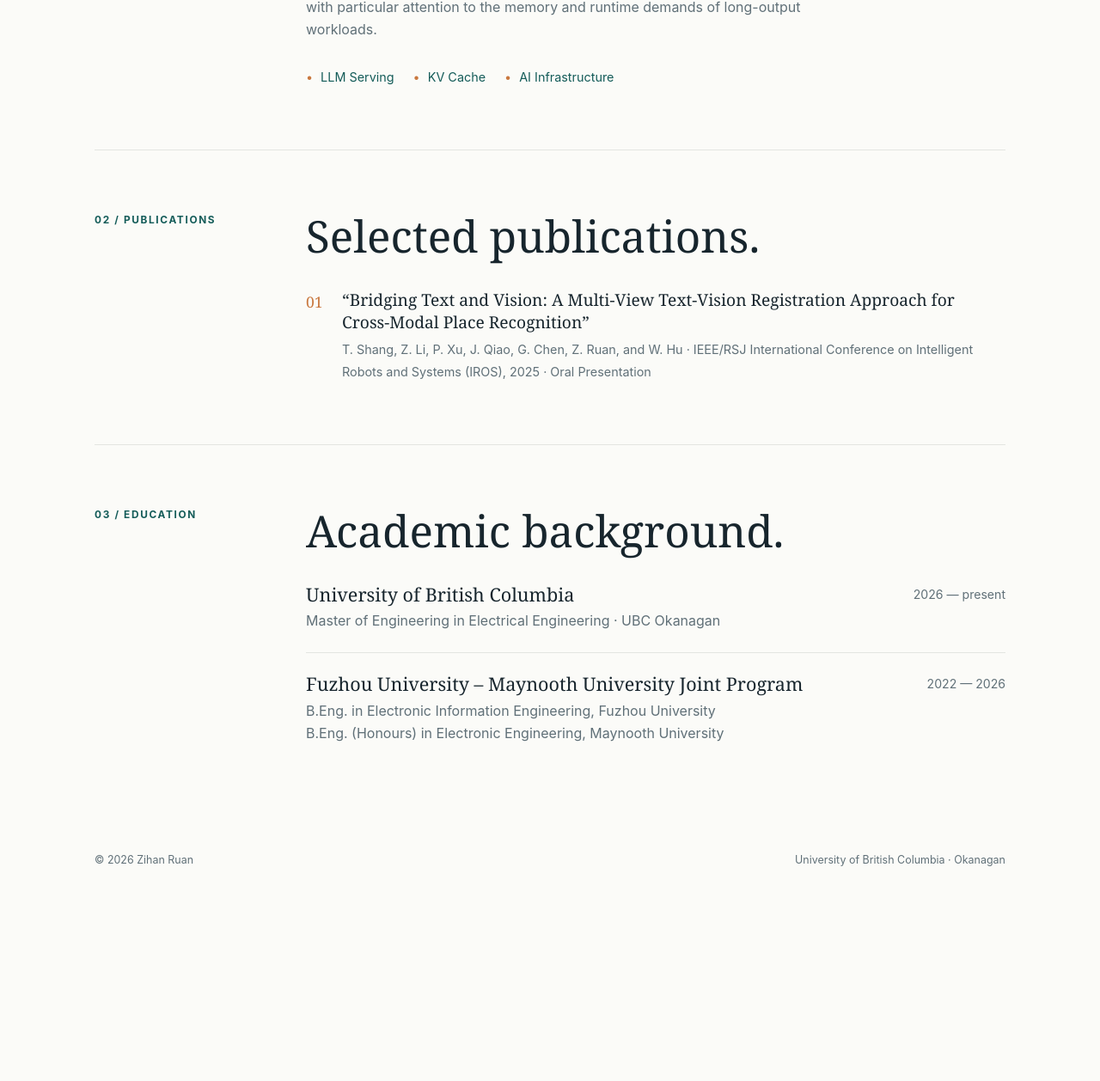
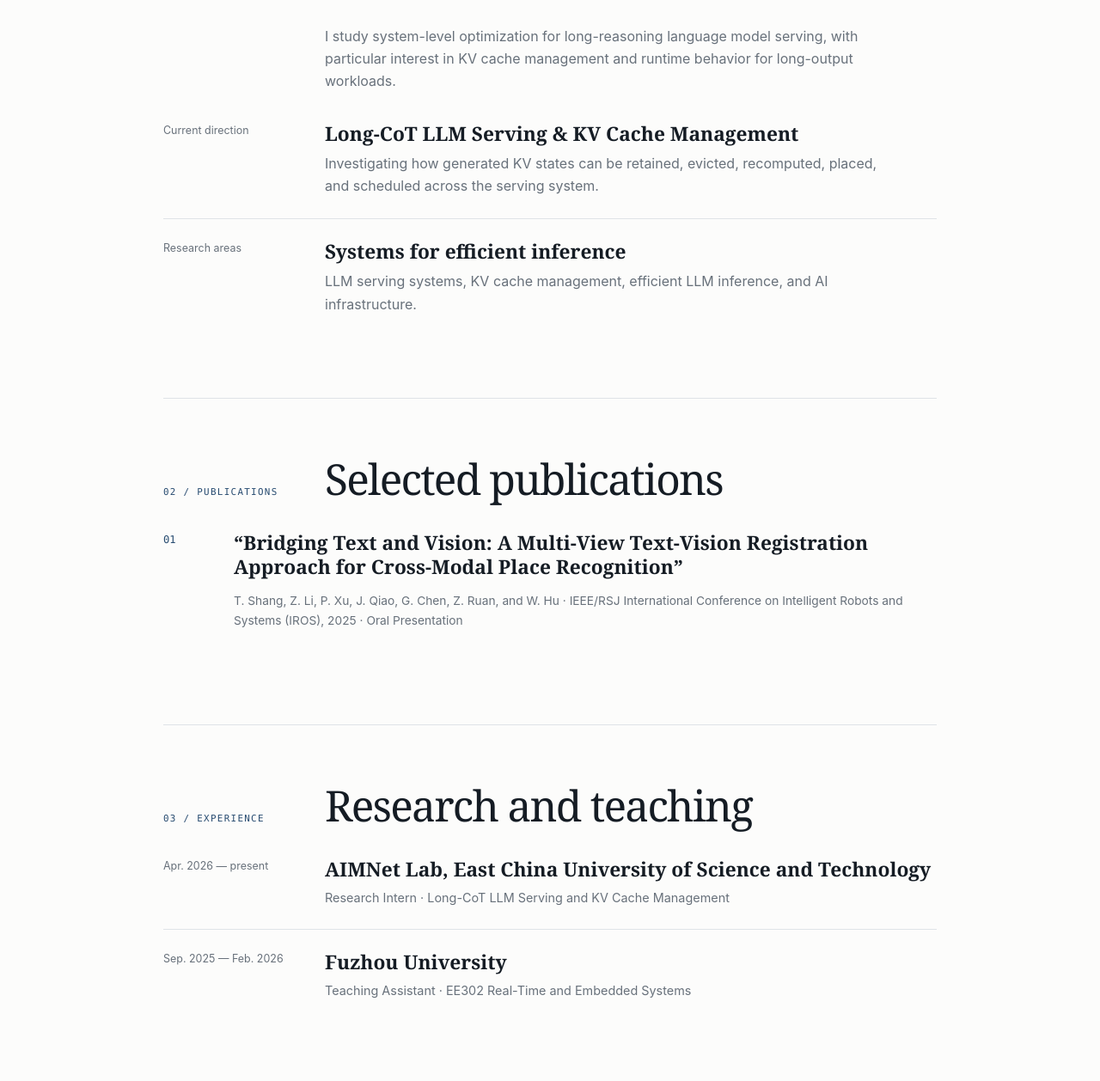
Before and after one commit to zihanruan174/zihanruan174.github.io, a plain HTML site: page index.html in a window 1280 px wide. Shown: the part 784-2042 px from the top of the page at 86% size. Before the commit the page ends 1833 px from the top, so only its background shows below. Drawn offline with Linux system fonts and the light colour scheme.

Commit message:
Add files via upload

```diff
--- a/index.html
+++ b/index.html
@@ -3,17 +3,16 @@
 <head>
   <meta charset="UTF-8">
   <meta name="viewport" content="width=device-width, initial-scale=1.0">
-  <meta name="description" content="Academic homepage of Zihan Ruan, an MEng student in Electrical Engineering at the University of British Columbia Okanagan.">
-  <title>Zihan Ruan — Academic Homepage</title>
+  <meta name="description" content="Academic homepage of Zihan Ruan, an MEng student in Electrical Engineering at the University of British Columbia.">
+  <title>Zihan Ruan</title>
   <style>
     :root {
-      --ink: #17252d;
-      --muted: #607078;
-      --paper: #fbfbf8;
-      --line: #e3e5e1;
-      --accent: #145c59;
-      --warm: #c9783f;
-      --max-width: 1060px;
+      --ink: #151c24;
+      --muted: #68717b;
+      --line: #dfe3e7;
+      --accent: #274b70;
+      --paper: #fcfcfb;
+      --measure: 900px;
     }
 
     * { box-sizing: border-box; }
@@ -22,163 +21,203 @@
       margin: 0;
       color: var(--ink);
       background: var(--paper);
-      font-family: Inter, ui-sans-serif, -apple-system, BlinkMacSystemFont, "Segoe UI", sans-serif;
+      font-family: -apple-system, BlinkMacSystemFont, "Segoe UI", Helvetica, Arial, sans-serif;
+      font-size: 16px;
       line-height: 1.65;
     }
-    a { color: inherit; text-underline-offset: 3px; }
+    ::selection { color: #fff; background: var(--accent); }
+    a { color: inherit; text-underline-offset: 4px; }
     a:hover { color: var(--accent); }
-    .shell { width: min(calc(100% - 48px), var(--max-width)); margin: 0 auto; }
-    .topbar {
+    .page { width: min(calc(100% - 48px), var(--measure)); margin: 0 auto; }
+
+    .site-header {
       display: flex;
-      align-items: center;
+      align-items: baseline;
       justify-content: space-between;
-      padding: 28px 0 20px;
+      gap: 28px;
+      padding: 26px 0 22px;
       border-bottom: 1px solid var(--line);
     }
-    .mark {
+    .site-name {
       color: var(--ink);
       font-family: Georgia, "Times New Roman", serif;
-      font-size: 1rem;
-      font-weight: 700;
-      letter-spacing: .02em;
+      font-size: 1.05rem;
       text-decoration: none;
     }
-    nav { display: flex; flex-wrap: wrap; gap: 22px; color: var(--muted); font-size: .88rem; }
+    nav { display: flex; flex-wrap: wrap; gap: 18px; color: var(--muted); font-size: .82rem; }
     nav a { text-decoration: none; }
-    .hero {
-      padding: 112px 0 104px;
-    }
-    .eyebrow {
-      display: inline-flex;
-      align-items: center;
-      gap: 9px;
-      margin: 0 0 22px;
+
+    .hero { padding: 104px 0 98px; }
+    .kicker {
+      margin: 0 0 24px;
       color: var(--accent);
-      font-size: .74rem;
-      font-weight: 700;
+      font-family: ui-monospace, SFMono-Regular, Menlo, Monaco, Consolas, monospace;
+      font-size: .68rem;
       letter-spacing: .14em;
       text-transform: uppercase;
     }
-    .eyebrow::before { width: 28px; height: 2px; background: var(--warm); content: ""; }
-    h1, h2, h3 { margin: 0; font-family: Georgia, "Times New Roman", serif; font-weight: 400; line-height: 1.08; }
-    h1 { max-width: 720px; font-size: clamp(3.8rem, 9vw, 7.2rem); letter-spacing: -.06em; }
-    .role { margin: 25px 0 0; color: var(--muted); font-size: 1.08rem; }
-    .links { display: flex; flex-wrap: wrap; gap: 12px 20px; margin-top: 30px; color: var(--accent); font-size: .9rem; }
-    .links a { text-decoration: none; }
-    .links a::after { display: inline-block; margin-left: 7px; content: "↗"; font-size: .82em; }
-    section { padding: 72px 0; border-top: 1px solid var(--line); }
-    .section-grid { display: grid; grid-template-columns: 190px minmax(0, 1fr); gap: 56px; }
-    .section-label { color: var(--accent); font-size: .74rem; font-weight: 700; letter-spacing: .14em; text-transform: uppercase; }
-    h2 { font-size: clamp(2rem, 4vw, 3.2rem); }
-    .research-layout { max-width: 760px; }
-    .research-layout p { max-width: 650px; margin: 22px 0 0; color: var(--muted); }
-    .topic-list { display: flex; flex-wrap: wrap; gap: 8px 22px; margin: 30px 0 0; padding: 0; list-style: none; color: var(--accent); font-size: .9rem; }
-    .topic-list li::before { margin-right: 9px; color: var(--warm); content: "•"; }
-    .publication-list { display: grid; gap: 28px; max-width: 790px; margin: 34px 0 0; padding: 0; list-style: none; counter-reset: publications; }
-    .publication-list li { position: relative; padding: 0 0 0 42px; counter-increment: publications; }
-    .publication-list li::before { position: absolute; top: 1px; left: 0; color: var(--warm); content: "0" counter(publications); font-family: Georgia, "Times New Roman", serif; font-size: 1.1rem; }
-    .publication-title { display: block; margin-bottom: 5px; font-family: Georgia, "Times New Roman", serif; font-size: 1.2rem; line-height: 1.35; }
-    .publication-meta { color: var(--muted); font-size: .9rem; }
-    .education-card { display: grid; grid-template-columns: minmax(0, 1fr) auto; gap: 24px; padding: 24px 0; border-top: 1px solid var(--line); }
-    .education-card:first-child { padding-top: 0; border-top: 0; }
-    .education-card h3 { font-size: 1.35rem; }
-    .education-card p { margin: 6px 0 0; color: var(--muted); }
-    .education-date { color: var(--muted); font-size: .88rem; white-space: nowrap; }
-    footer { display: flex; justify-content: space-between; gap: 20px; padding: 28px 0 38px; color: var(--muted); font-size: .78rem; }
+    h1, h2, h3 {
+      margin: 0;
+      font-family: Georgia, "Times New Roman", serif;
+      font-weight: 400;
+      line-height: 1.12;
+    }
+    h1 { max-width: 700px; font-size: clamp(3.5rem, 9vw, 6.3rem); letter-spacing: -.065em; }
+    .role { margin: 24px 0 0; color: var(--muted); font-size: 1.06rem; line-height: 1.5; }
+    .focus {
+      max-width: 690px;
+      margin: 36px 0 0;
+      padding-left: 18px;
+      border-left: 2px solid var(--accent);
+      font-family: Georgia, "Times New Roman", serif;
+      font-size: 1.28rem;
+      line-height: 1.45;
+    }
+    .hero-links { display: flex; flex-wrap: wrap; gap: 8px 22px; margin-top: 30px; color: var(--accent); font-size: .88rem; }
+    .hero-links a { text-decoration: none; }
+    .hero-links a::after { margin-left: 6px; content: "↗"; font-size: .82em; }
 
-    @media (max-width: 760px) {
-      .shell { width: min(calc(100% - 32px), var(--max-width)); }
-      .topbar { align-items: flex-start; gap: 18px; }
-      nav { gap: 8px 14px; justify-content: flex-end; }
-      .hero { padding: 72px 0 66px; }
-      h1 { font-size: clamp(3.3rem, 18vw, 5.2rem); }
-      section { padding: 54px 0; }
-      .section-grid { grid-template-columns: 1fr; gap: 24px; }
-      .education-card { grid-template-columns: 1fr; gap: 2px; }
-      footer { display: block; }
-      footer span { display: block; margin-top: 6px; }
+    section { padding: 66px 0 72px; border-top: 1px solid var(--line); }
+    .section-heading {
+      display: grid;
+      grid-template-columns: 150px minmax(0, 1fr);
+      gap: 38px;
+      align-items: baseline;
+      margin-bottom: 32px;
+    }
+    .section-number {
+      color: var(--accent);
+      font-family: ui-monospace, SFMono-Regular, Menlo, Monaco, Consolas, monospace;
+      font-size: .68rem;
+      letter-spacing: .12em;
+      text-transform: uppercase;
+    }
+    h2 { font-size: clamp(2rem, 5vw, 3.1rem); letter-spacing: -.035em; }
+    .section-intro { max-width: 670px; margin: 0 0 34px 188px; color: var(--muted); }
+
+    .research-entry, .publication-entry, .experience-entry {
+      display: grid;
+      grid-template-columns: 150px minmax(0, 1fr);
+      gap: 38px;
+      padding: 24px 0;
+      border-top: 1px solid var(--line);
+    }
+    .research-entry:first-of-type, .publication-entry:first-of-type, .experience-entry:first-of-type { padding-top: 0; border-top: 0; }
+    .entry-label { color: var(--muted); font-size: .78rem; }
+    .entry-title { display: block; margin-bottom: 7px; font-family: Georgia, "Times New Roman", serif; font-size: 1.42rem; line-height: 1.25; }
+    .entry-copy { max-width: 650px; margin: 0; color: var(--muted); }
+    .entry-meta { color: var(--muted); font-size: .86rem; }
+    .entry-links { display: flex; flex-wrap: wrap; gap: 14px; margin-top: 12px; color: var(--accent); font-size: .82rem; }
+    .entry-links a { text-decoration: none; }
+    .entry-links a::after { margin-left: 5px; content: "↗"; font-size: .8em; }
+
+    .publication-entry { grid-template-columns: 44px minmax(0, 1fr); }
+    .publication-index { color: var(--accent); font-family: ui-monospace, SFMono-Regular, Menlo, Monaco, Consolas, monospace; font-size: .76rem; }
+    .experience-entry { grid-template-columns: 150px minmax(0, 1fr); }
+    .experience-role { display: block; margin-top: 3px; color: var(--muted); font-size: .9rem; }
+
+    footer { padding: 30px 0 38px; border-top: 1px solid var(--line); color: var(--muted); font-size: .76rem; }
+    footer span + span { margin-left: 20px; }
+
+    @media (max-width: 680px) {
+      .page { width: min(calc(100% - 32px), var(--measure)); }
+      .site-header { align-items: flex-start; }
+      nav { justify-content: flex-end; gap: 7px 13px; }
+      .hero { padding: 74px 0 68px; }
+      h1 { font-size: clamp(3.2rem, 17vw, 5.2rem); }
+      .focus { font-size: 1.12rem; }
+      section { padding: 52px 0 58px; }
+      .section-heading, .research-entry, .publication-entry, .experience-entry { grid-template-columns: 1fr; gap: 9px; }
+      .section-heading { margin-bottom: 26px; }
+      .section-intro { margin-left: 0; }
+      .research-entry, .publication-entry, .experience-entry { gap: 8px; }
+      .publication-index { margin-bottom: 2px; }
+      footer span { display: block; }
+      footer span + span { margin: 5px 0 0; }
     }
   </style>
 </head>
 <body>
-  <div class="shell">
-    <header class="topbar">
-      <a class="mark" href="#top">ZR</a>
+  <div class="page">
+    <header class="site-header">
+      <a class="site-name" href="#top">Zihan Ruan</a>
       <nav aria-label="Primary navigation">
         <a href="#research">Research</a>
         <a href="#publications">Publications</a>
-        <a href="#education">Education</a>
+        <a href="#experience">Experience</a>
         <a href="ZihanRuan_CV.pdf" target="_blank" rel="noreferrer">CV</a>
       </nav>
     </header>
 
     <main id="top">
       <section class="hero" aria-labelledby="page-title">
-        <div>
-          <p class="eyebrow">Academic homepage</p>
+        <p class="kicker">Academic homepage / 2026</p>
         <h1 id="page-title">Zihan Ruan</h1>
-          <p class="role">MEng Student in Electrical Engineering<br>University of British Columbia · Okanagan</p>
-          <div class="links" aria-label="External links">
+        <p class="role">MEng Student in Electrical Engineering<br>University of British Columbia</p>
+        <p class="focus">LLM Serving Systems · KV Cache Management · Efficient LLM Inference · AI Infrastructure</p>
+        <div class="hero-links" aria-label="Personal links">
+          <a href="mailto:zihan.ruan174@gmail.com">Email</a>
+          <a href="https://github.com/zihanruan174" target="_blank" rel="noreferrer">GitHub</a>
           <a href="https://scholar.google.com/citations?user=FzCowRAAAAAJ&amp;hl=en&amp;oi=ao" target="_blank" rel="noreferrer">Google Scholar</a>
-          </div>
+          <a href="ZihanRuan_CV.pdf" target="_blank" rel="noreferrer">CV</a>
         </div>
       </section>
 
       <section id="research" aria-labelledby="research-title">
-        <div class="section-grid">
-          <div class="section-label">01 / Research</div>
-          <div class="research-layout">
+        <div class="section-heading">
+          <div class="section-number">01 / Research</div>
+          <h2 id="research-title">Selected research</h2>
+        </div>
+        <p class="section-intro">I study system-level optimization for long-reasoning language model serving, with particular interest in KV cache management and runtime behavior for long-output workloads.</p>
+        <article class="research-entry">
+          <div class="entry-label">Current direction</div>
           <div>
-              <h2 id="research-title">Research interests.</h2>
-              <p>My research interests focus on systems for efficient large language model serving, with particular attention to the memory and runtime demands of long-output workloads.</p>
+            <strong class="entry-title">Long-CoT LLM Serving &amp; KV Cache Management</strong>
+            <p class="entry-copy">Investigating how generated KV states can be retained, evicted, recomputed, placed, and scheduled across the serving system.</p>
           </div>
-            <ul class="topic-list" aria-label="Research areas">
-              <li>LLM Serving</li>
-              <li>KV Cache</li>
-              <li>AI Infrastructure</li>
-            </ul>
+        </article>
+        <article class="research-entry">
+          <div class="entry-label">Research areas</div>
+          <div>
+            <strong class="entry-title">Systems for efficient inference</strong>
+            <p class="entry-copy">LLM serving systems, KV cache management, efficient LLM inference, and AI infrastructure.</p>
           </div>
-        </div>
+        </article>
       </section>
 
       <section id="publications" aria-labelledby="publications-title">
-        <div class="section-grid">
-          <div class="section-label">02 / Publications</div>
+        <div class="section-heading">
+          <div class="section-number">02 / Publications</div>
+          <h2 id="publications-title">Selected publications</h2>
+        </div>
+        <article class="publication-entry">
+          <div class="publication-index">01</div>
           <div>
-            <h2 id="publications-title">Selected publications.</h2>
-            <ol class="publication-list">
-              <li>
-                <span class="publication-title">“Bridging Text and Vision: A Multi-View Text-Vision Registration Approach for Cross-Modal Place Recognition”</span>
-                <span class="publication-meta">T. Shang, Z. Li, P. Xu, J. Qiao, G. Chen, Z. Ruan, and W. Hu · IEEE/RSJ International Conference on Intelligent Robots and Systems (IROS), 2025 · Oral Presentation</span>
-              </li>
-            </ol>
+            <strong class="entry-title">“Bridging Text and Vision: A Multi-View Text-Vision Registration Approach for Cross-Modal Place Recognition”</strong>
+            <p class="entry-meta">T. Shang, Z. Li, P. Xu, J. Qiao, G. Chen, Z. Ruan, and W. Hu · IEEE/RSJ International Conference on Intelligent Robots and Systems (IROS), 2025 · Oral Presentation</p>
           </div>
-        </div>
+        </article>
       </section>
 
-      <section id="education" aria-labelledby="education-title">
-        <div class="section-grid">
-          <div class="section-label">03 / Education</div>
+      <section id="experience" aria-labelledby="experience-title">
+        <div class="section-heading">
+          <div class="section-number">03 / Experience</div>
+          <h2 id="experience-title">Research and teaching</h2>
+        </div>
+        <article class="experience-entry">
+          <div class="entry-label">Apr. 2026 — present</div>
           <div>
-            <h2 id="education-title">Academic background.</h2>
-            <div style="margin-top: 34px;">
-              <article class="education-card">
+            <strong class="entry-title">AIMNet Lab, East China University of Science and Technology</strong>
+            <span class="experience-role">Research Intern · Long-CoT LLM Serving and KV Cache Management</span>
+          </div>
+        </article>
+        <article class="experience-entry">
+          <div class="entry-label">Sep. 2025 — Feb. 2026</div>
           <div>
-                  <h3>University of British Columbia</h3>
-                  <p>Master of Engineering in Electrical Engineering · UBC Okanagan</p>
+            <strong class="entry-title">Fuzhou University</strong>
+            <span class="experience-role">Teaching Assistant · EE302 Real-Time and Embedded Systems</span>
           </div>
-                <div class="education-date">2026 — present</div>
         </article>
-              <article class="education-card">
-                <div>
-                  <h3>Fuzhou University – Maynooth University Joint Program</h3>
-                  <p>B.Eng. in Electronic Information Engineering, Fuzhou University<br>B.Eng. (Honours) in Electronic Engineering, Maynooth University</p>
-                </div>
-                <div class="education-date">2022 — 2026</div>
-              </article>
-            </div>
-          </div>
-        </div>
       </section>
     </main>
 
```
Lines whose indentation alone changed are shown as unchanged.
